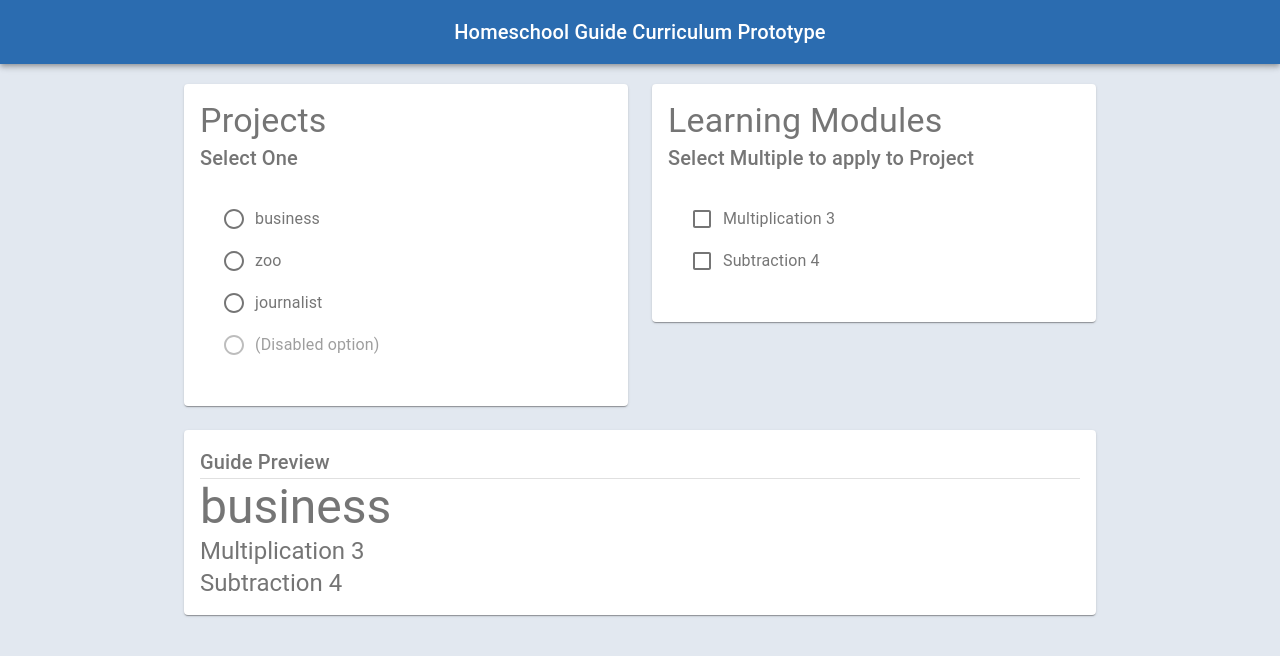
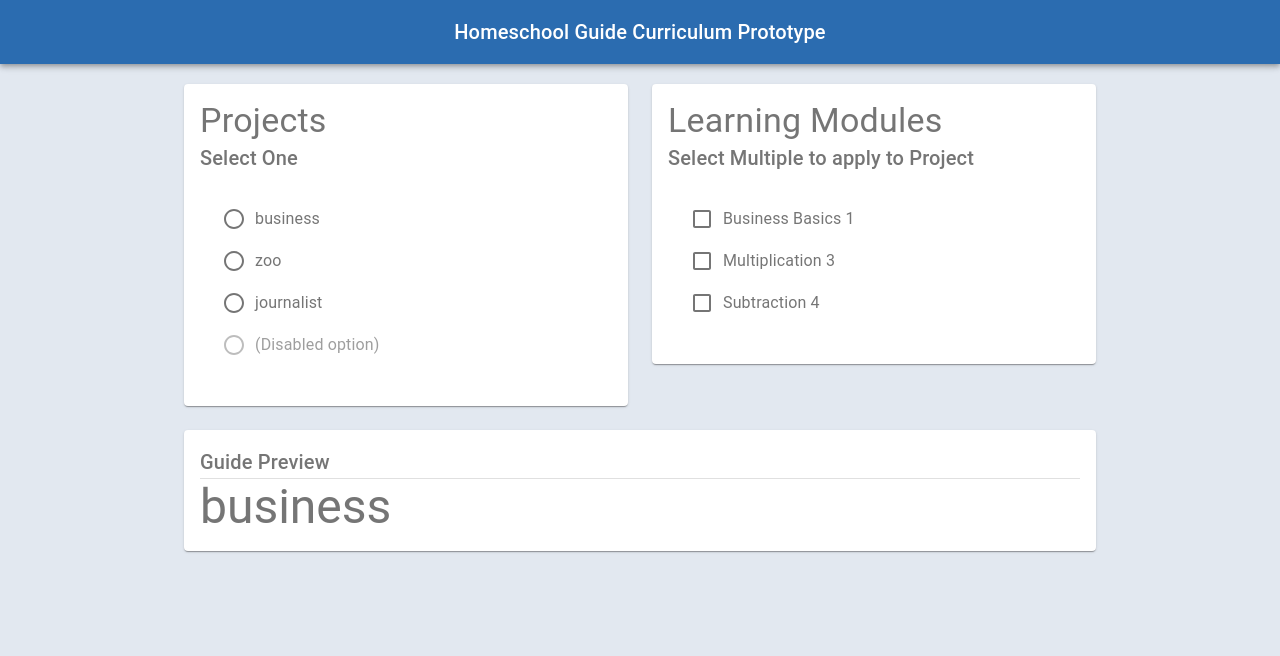
Before and after one commit to phil-mac/homeschool-guide-prototype, a React (Create React App) app: page / in a window 1280 px wide. Shown: the top 656 px of the page. Built offline with nearby package versions, Linux system fonts and the light colour scheme.

Commit message:
setup guide to recieve active project and module

```diff
--- a/src/App.js
+++ b/src/App.js
@@ -21,23 +21,23 @@ const useStyles = makeStyles(theme => ({
 export default() => {
   const classes = useStyles();
 
-  const [activeProject, setActiveProject] = React.useState(projects[0]);
+  const [activeProject, setActiveProject] = React.useState(projects[0])
 
   const handleChangeProject = id => {
-    setActiveProject(projects[id]);
-    setProjectModules(projects[id].availableModules)
+    setActiveProject(projects[id])
+    setProjectModules(projects[id].contentModules)
+    setActiveModules([])
   }
 
-  const [projectModules, setProjectModules] = React.useState(projects[0].availableModules)
+  const [projectModules, setProjectModules] = React.useState(projects[0].contentModules)
 
-  const [modulesState, setModulesState] = React.useState({
-    p1: true,
-    p2: false,
-  });
+  const [activeModules, setActiveModules] = React.useState([]);
 
-  const handleModulesChange = name => event => {
-    setModulesState({ ...modulesState, [name]: event.target.checked });
-  };
+  const handleSetModules = selectedModules => {
+    setActiveModules(projectModules.filter(contentModule => (
+      selectedModules[contentModule.title]
+    )))
+  }
 
   return (
     <div style={{background: '#E2E8F0', minHeight:'100vh'}}>
@@ -51,12 +51,12 @@ export default() => {
           </Grid>
           <Grid item xs={12} sm={6}>
             <Paper className={classes.paper}>
-              <ModuleSelect projectModules={projectModules} modulesState={modulesState} handleModulesChange={handleModulesChange}/>
+              <ModuleSelect projectModules={projectModules} activeProject={activeProject} handleSetModules={handleSetModules}/>
             </Paper>
           </Grid>
           <Grid item xs={12}>
             <Paper className={classes.paper}>
-              <Guide projects={projects} activeProject={activeProject}/>
+              <Guide projects={projects} activeProject={activeProject} activeModules={activeModules}/>
             </Paper>
           </Grid>
         </Grid>
--- a/src/components/Guide.js
+++ b/src/components/Guide.js
@@ -13,8 +13,8 @@ export default(props) => {
         <Typography variant='h6'>Guide Preview</Typography>
         <Divider />
         <Typography variant='h3'>{props.activeProject.title}</Typography>
-        {props.activeProject.availableModules.map(learningModule => (
-            <Typography variant='h5'>{learningModule.title}</Typography>
+        {props.activeModules.map((learningModule, index) => (
+            <Typography variant='h5' key={index}>{learningModule.title}</Typography>
         ))}
 
 
--- a/src/components/ModuleSelect.js
+++ b/src/components/ModuleSelect.js
@@ -14,8 +14,23 @@ const useStyles = makeStyles(theme => ({
 export default(props) => {
   const classes = useStyles();
 
+  const [modulesState, setModulesState] = React.useState({});
 
-//   const { gilad, jason, antoine } = props.modulesState;
+  const handleModulesChange = name => event => {
+    const updatedModules = { ...modulesState, [name]: event.target.checked }
+    console.log(updatedModules)
+    setModulesState(updatedModules)
+    props.handleSetModules(updatedModules)
+  };
+
+  React.useEffect(() => {
+    console.log('reset modules')
+    const moduleStatus = {};
+    props.projectModules.forEach(contentModule => {
+        moduleStatus[contentModule.title] = false;
+    })
+    setModulesState(moduleStatus)
+  }, [props.activeProject])
 
   return (
     <div>
@@ -23,10 +38,10 @@ export default(props) => {
         <Typography variant='h6'>Select Multiple to apply to Project</Typography>
         <FormControl component="fieldset" className={classes.formControl}>
             <FormGroup>
-                {props.projectModules.map((learningModule, index) => (
+                {props.projectModules.map((contentModule, index) => (
                     <FormControlLabel
-                    control={<Checkbox checked={props.modulesState[learningModule.title]} onChange={props.handleModulesChange(learningModule.title)} value={learningModule.title} />}
-                    label={learningModule.title}
+                    control={<Checkbox checked={modulesState[contentModule.title]} onChange={handleModulesChange(contentModule.title)} value={contentModule.title} />}
+                    label={contentModule.title} key={index}
                 />
                 ))}
             </FormGroup>
--- a/src/components/ProjectSelect.js
+++ b/src/components/ProjectSelect.js
@@ -24,7 +24,7 @@ export default(props) => {
         <FormControl component="fieldset" className={classes.formControl}>
             <RadioGroup aria-label="project" name="project1" value={activeProjectId} onChange={handleChangeProject}>
                 {props.projects.map((project, index) => (
-                    <FormControlLabel value={`${project.id}`} control={<Radio/>} label={project.title} />
+                    <FormControlLabel value={`${project.id}`} control={<Radio/>} label={project.title} key={index}/>
                 ))}
             <FormControlLabel
                 value="disabled"
--- a/src/exampleData.js
+++ b/src/exampleData.js
@@ -8,10 +8,8 @@ export const projects = [
     {
         id: 0,
         title: "business",
-        requiredModules: [
+        contentModules: [
             modules[0],
-        ],
-        availableModules: [
             modules[1],
             modules[2],
         ]
@@ -19,20 +17,14 @@ export const projects = [
     {
         id: 1,
         title: "zoo",
-        requiredModules: [
-            modules[0],
-        ],
-        availableModules: [
+        contentModules: [
             modules[1],
         ]
     },
     {
         id: 2,
         title: "journalist",
-        requiredModules: [
-            modules[1],
-        ],
-        availableModules: [
+        contentModules: [
             modules[2],
         ]
     },
```
